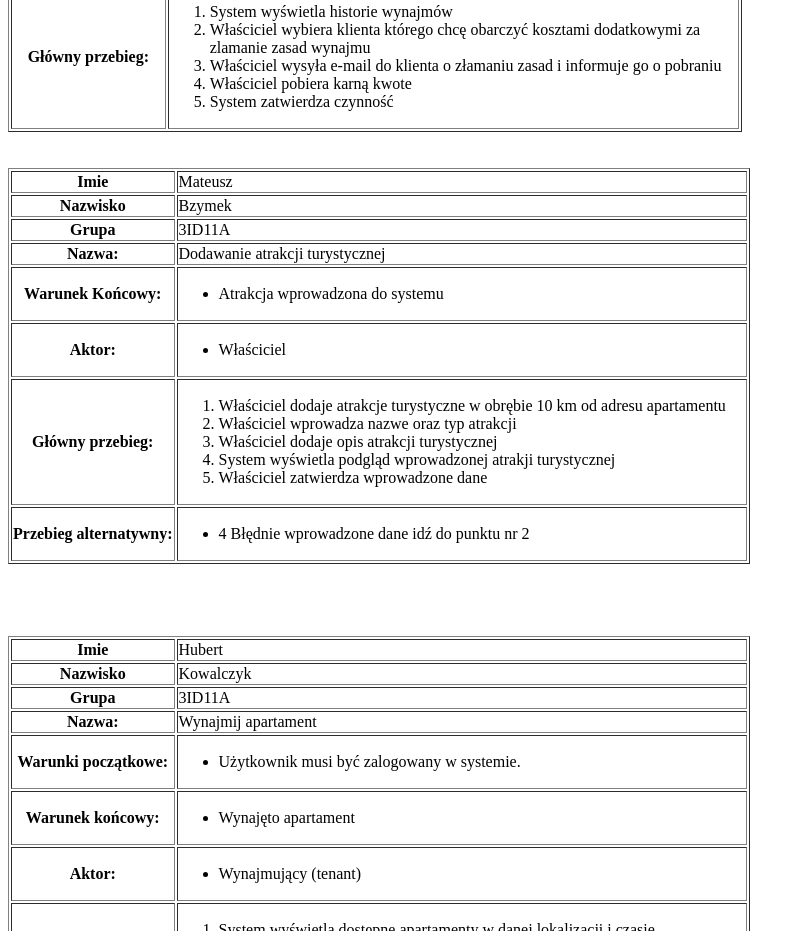
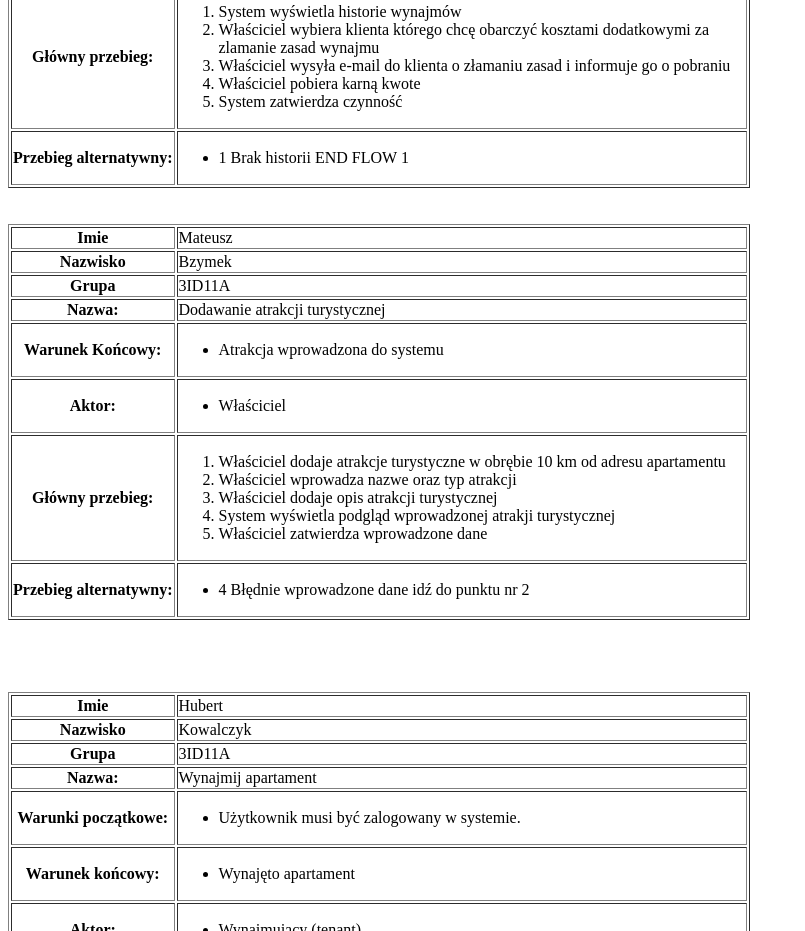
Before and after one commit to hubert123490/pms, a plain HTML site: page Etap_2/Scenariusze przypadków użycia.html in a window 1280 px wide. Shown: the part 1029-1960 px from the top of the page, without its empty margins (0-805 px from the left). Drawn offline with Linux system fonts and the light colour scheme.

Commit message:
Update Scenariusze przypadków użycia.html

```diff
--- a/Etap_2/Scenariusze przypadków użycia.html
+++ b/Etap_2/Scenariusze przypadków użycia.html
@@ -201,6 +201,20 @@
                         System zatwierdza czynność
                     </li>
                 </ol>
+            </td>
+        </tr>
+            <tr>
+            <th>Przebieg alternatywny:</th>
+            <td style="width: 15cm;">
+                <ul>
+                    <li>
+                        <span class="number">1</span>
+                        <span class="condition">Brak historii</span>
+                        <span class="reaction-additional"></span>
+                        <span class="reaction-type">END FLOW</span>
+                        <span class="reaction-goto">1</span>
+                    </li>
+                </ul>
             </td>
         </tr>
         </tbody>
```
